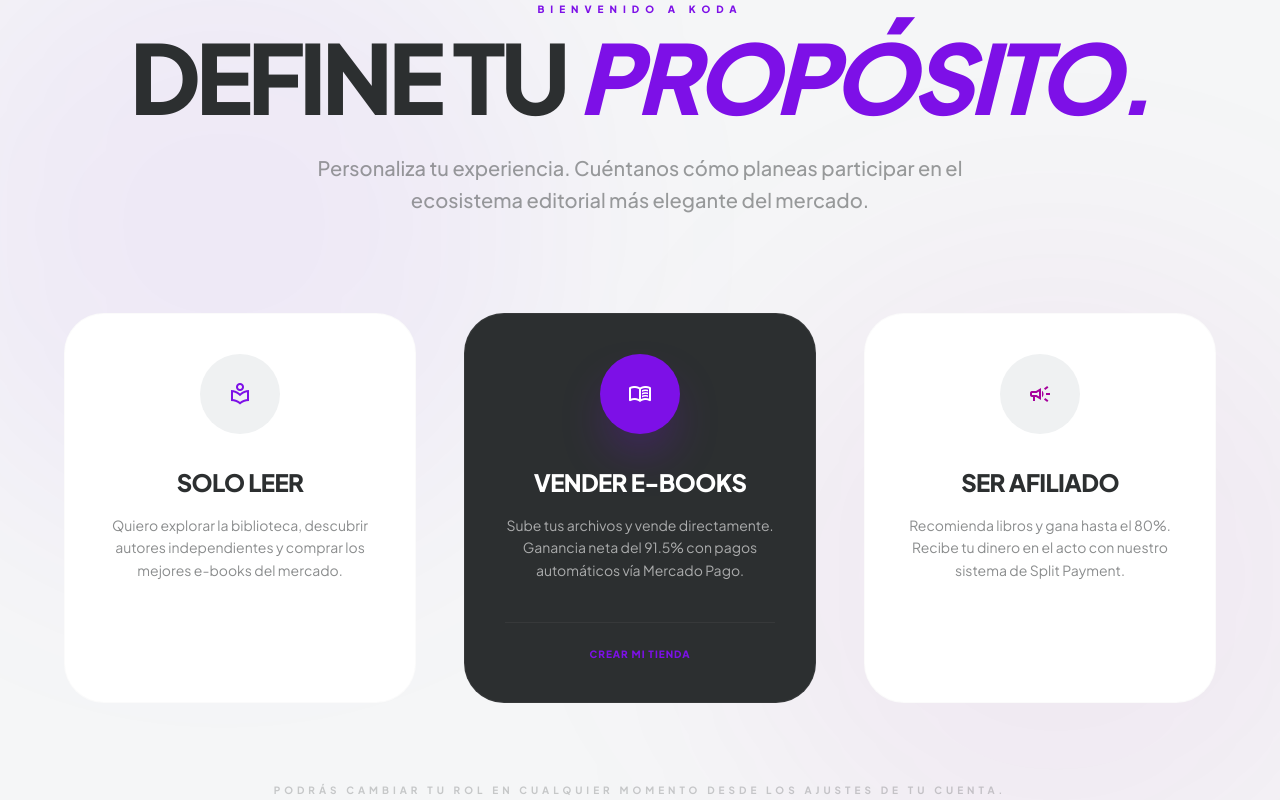
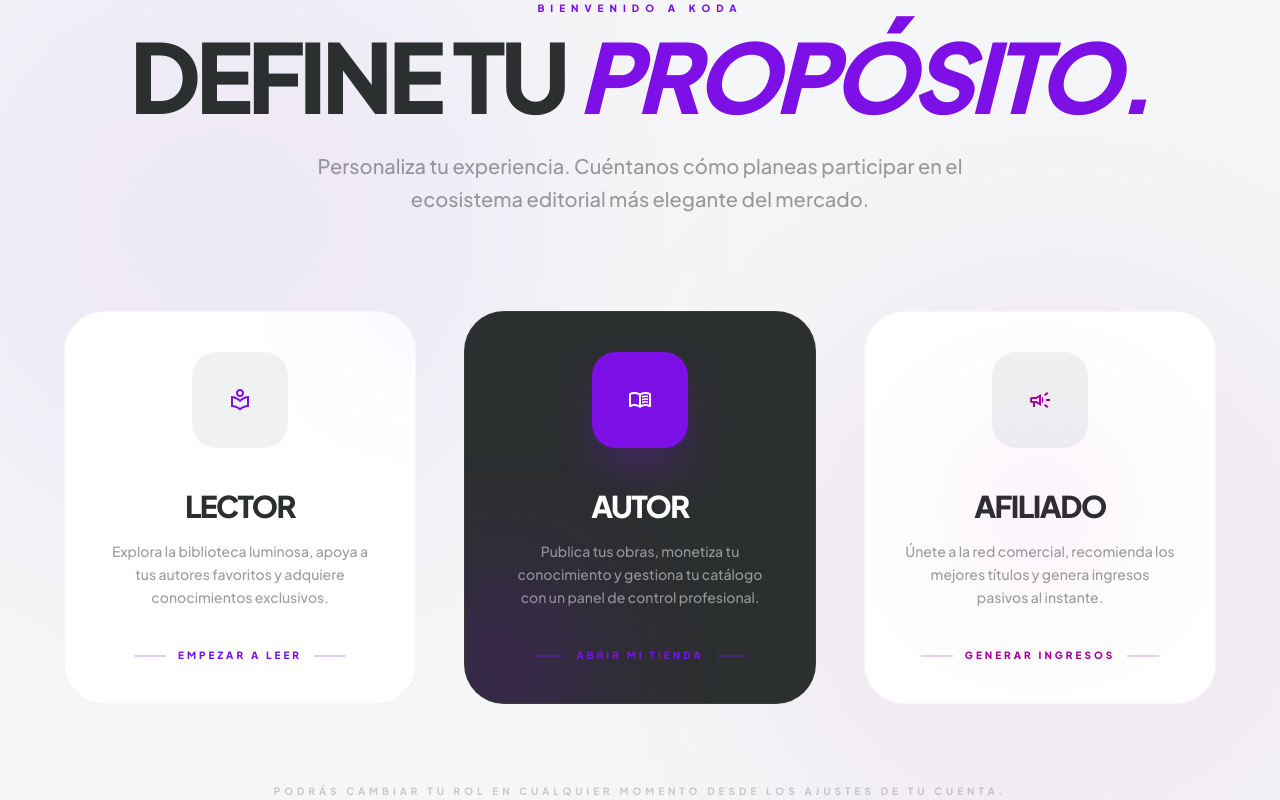
Before and after one commit to Extremer12/Koda, a React (Vite) app: page /select-role in a window 1280 px wide. Built offline with nearby package versions, Linux system fonts and the light colour scheme.

Commit message:
design: complete overhaul of role selection cards and store hero section for a premium aesthetic

```diff
--- a/src/pages/RoleSelectionPage.tsx
+++ b/src/pages/RoleSelectionPage.tsx
@@ -50,51 +50,69 @@
           {/* Lector / Comprador */}
           <div
             onClick={() => handleSelectRole('affiliate')}
-            className={`group bg-white rounded-[2.5rem] p-10 cursor-pointer animate-slide-up stagger-1 flex flex-col items-center text-center transition-all duration-500 hover:shadow-[0_40px_80px_-20px_rgba(0,0,0,0.1)] border border-outline-variant/5 hover:border-primary/20 ${loading === 'affiliate' ? 'opacity-50 pointer-events-none' : ''}`}
+            className={`group relative bg-white rounded-[2.5rem] p-10 cursor-pointer animate-slide-up stagger-1 flex flex-col items-center text-center transition-all duration-700 hover:shadow-[0_80px_120px_-30px_rgba(0,0,0,0.08)] border border-outline-variant/10 hover:border-primary/30 overflow-hidden ${loading === 'affiliate' ? 'opacity-50 pointer-events-none' : ''}`}
           >
-            <div className="w-20 h-20 rounded-full bg-surface-container-low text-primary flex items-center justify-center mb-8 group-hover:bg-primary group-hover:text-white transition-all duration-500">
-              <span className="material-symbols-outlined text-4xl">local_library</span>
+            <div className="absolute top-0 right-0 w-32 h-32 bg-primary/5 rounded-full blur-3xl -mr-16 -mt-16 group-hover:scale-150 transition-transform duration-1000"></div>
+
+            <div className="w-24 h-24 rounded-3xl bg-surface-container-low text-primary flex items-center justify-center mb-10 group-hover:bg-primary group-hover:text-white group-hover:rotate-[10deg] transition-all duration-500 ease-spring">
+              <span className="material-symbols-outlined text-5xl">local_library</span>
             </div>
-            <h3 className="text-2xl font-black mb-4 uppercase tracking-tight">Solo Leer</h3>
-            <p className="text-sm text-on-surface-variant leading-relaxed mb-10 opacity-70">
-              Quiero explorar la biblioteca, descubrir autores independientes y comprar los mejores e-books del mercado.
+
+            <h3 className="text-3xl font-black mb-4 uppercase tracking-tighter group-hover:scale-105 transition-transform">Lector</h3>
+            <p className="text-sm text-on-surface-variant leading-relaxed mb-10 opacity-60 font-medium">
+              Explora la biblioteca luminosa, apoya a tus autores favoritos y adquiere conocimientos exclusivos.
             </p>
-            <div className="mt-auto pt-6 border-t border-outline-variant/5 w-full font-black text-[10px] uppercase tracking-widest text-primary opacity-0 group-hover:opacity-100 transition-all transform translate-y-2 group-hover:translate-y-0">
-              Explorar Catálogo
+
+            <div className="mt-auto flex items-center gap-3 text-[10px] font-black uppercase tracking-[0.3em] text-primary">
+              <span className="h-[2px] w-8 bg-primary/20 group-hover:w-12 transition-all"></span>
+              Empezar a leer
+              <span className="h-[2px] w-8 bg-primary/20 group-hover:w-12 transition-all"></span>
             </div>
           </div>
 
           {/* Creador / Vendedor */}
           <div
             onClick={() => handleSelectRole('creator')}
-            className={`group bg-on-surface rounded-[2.5rem] p-10 cursor-pointer animate-slide-up stagger-2 flex flex-col items-center text-center transition-all duration-500 hover:shadow-[0_40px_80px_-20px_rgba(125,16,231,0.2)] border border-white/5 ${loading === 'creator' ? 'opacity-50 pointer-events-none' : ''}`}
+            className={`group relative bg-on-surface rounded-[2.5rem] p-10 cursor-pointer animate-slide-up stagger-2 flex flex-col items-center text-center transition-all duration-700 hover:shadow-[0_80px_120px_-30px_rgba(125,16,231,0.2)] border border-white/5 overflow-hidden ${loading === 'creator' ? 'opacity-50 pointer-events-none' : ''}`}
           >
-            <div className="w-20 h-20 rounded-full bg-primary text-white flex items-center justify-center mb-8 shadow-2xl shadow-primary/40 group-hover:scale-110 transition-all duration-500">
-              <span className="material-symbols-outlined text-4xl">menu_book</span>
+            <div className="absolute -bottom-16 -left-16 w-48 h-48 bg-primary/20 rounded-full blur-3xl group-hover:scale-150 transition-transform duration-1000"></div>
+
+            <div className="w-24 h-24 rounded-3xl bg-primary text-white flex items-center justify-center mb-10 shadow-2xl shadow-primary/40 group-hover:scale-110 group-hover:-rotate-[10deg] transition-all duration-500 ease-spring">
+              <span className="material-symbols-outlined text-5xl">menu_book</span>
             </div>
-            <h3 className="text-2xl font-black mb-4 uppercase tracking-tight text-white">Vender E-books</h3>
-            <p className="text-sm text-white/60 leading-relaxed mb-10">
-              Sube tus archivos y vende directamente. Ganancia neta del 91.5% con pagos automáticos vía Mercado Pago.
+
+            <h3 className="text-3xl font-black mb-4 uppercase tracking-tighter text-white group-hover:scale-105 transition-transform">Autor</h3>
+            <p className="text-sm text-white/50 leading-relaxed mb-10 font-medium">
+              Publica tus obras, monetiza tu conocimiento y gestiona tu catálogo con un panel de control profesional.
             </p>
-            <div className="mt-auto pt-6 border-t border-white/5 w-full font-black text-[10px] uppercase tracking-widest text-primary">
-              {loading === 'creator' ? 'Configurando...' : 'Crear mi Tienda'}
+
+            <div className="mt-auto flex items-center gap-3 text-[10px] font-black uppercase tracking-[0.3em] text-primary">
+              <span className="h-[2px] w-8 bg-primary/40 group-hover:w-12 transition-all"></span>
+              {loading === 'creator' ? 'Configurando...' : 'Abrir mi tienda'}
+              <span className="h-[2px] w-8 bg-primary/40 group-hover:w-12 transition-all"></span>
             </div>
           </div>
 
           {/* Afiliado */}
           <div
             onClick={() => handleSelectRole('affiliate')}
-            className={`group bg-white rounded-[2.5rem] p-10 cursor-pointer animate-slide-up stagger-3 flex flex-col items-center text-center transition-all duration-500 hover:shadow-[0_40px_80px_-20px_rgba(0,0,0,0.1)] border border-outline-variant/5 hover:border-secondary/20 ${loading === 'affiliate' ? 'opacity-50 pointer-events-none' : ''}`}
+            className={`group relative bg-white rounded-[2.5rem] p-10 cursor-pointer animate-slide-up stagger-3 flex flex-col items-center text-center transition-all duration-700 hover:shadow-[0_80px_120px_-30px_rgba(0,0,0,0.08)] border border-outline-variant/10 hover:border-secondary/30 overflow-hidden ${loading === 'affiliate' ? 'opacity-50 pointer-events-none' : ''}`}
           >
-            <div className="w-20 h-20 rounded-full bg-surface-container-low text-secondary flex items-center justify-center mb-8 group-hover:bg-secondary group-hover:text-white transition-all duration-500">
-              <span className="material-symbols-outlined text-4xl">campaign</span>
+             <div className="absolute top-1/2 left-1/2 -translate-x-1/2 -translate-y-1/2 w-48 h-48 bg-secondary/5 rounded-full blur-3xl group-hover:scale-150 transition-transform duration-1000"></div>
+
+            <div className="w-24 h-24 rounded-3xl bg-surface-container-low text-secondary flex items-center justify-center mb-10 group-hover:bg-secondary group-hover:text-white group-hover:rotate-[5deg] transition-all duration-500 ease-spring">
+              <span className="material-symbols-outlined text-5xl">campaign</span>
             </div>
-            <h3 className="text-2xl font-black mb-4 uppercase tracking-tight">Ser Afiliado</h3>
-            <p className="text-sm text-on-surface-variant leading-relaxed mb-10 opacity-70">
-              Recomienda libros y gana hasta el 80%. Recibe tu dinero en el acto con nuestro sistema de Split Payment.
+
+            <h3 className="text-3xl font-black mb-4 uppercase tracking-tighter group-hover:scale-105 transition-transform">Afiliado</h3>
+            <p className="text-sm text-on-surface-variant leading-relaxed mb-10 opacity-60 font-medium">
+              Únete a la red comercial, recomienda los mejores títulos y genera ingresos pasivos al instante.
             </p>
-            <div className="mt-auto pt-6 border-t border-outline-variant/5 w-full font-black text-[10px] uppercase tracking-widest text-secondary opacity-0 group-hover:opacity-100 transition-all transform translate-y-2 group-hover:translate-y-0">
-              Unirme a la Red
+
+            <div className="mt-auto flex items-center gap-3 text-[10px] font-black uppercase tracking-[0.3em] text-secondary">
+              <span className="h-[2px] w-8 bg-secondary/20 group-hover:w-12 transition-all"></span>
+              Generar Ingresos
+              <span className="h-[2px] w-8 bg-secondary/20 group-hover:w-12 transition-all"></span>
             </div>
           </div>
         </div>
```
Also changed, not shown: src/pages/StorePage.tsx (+38 -24 lines).
